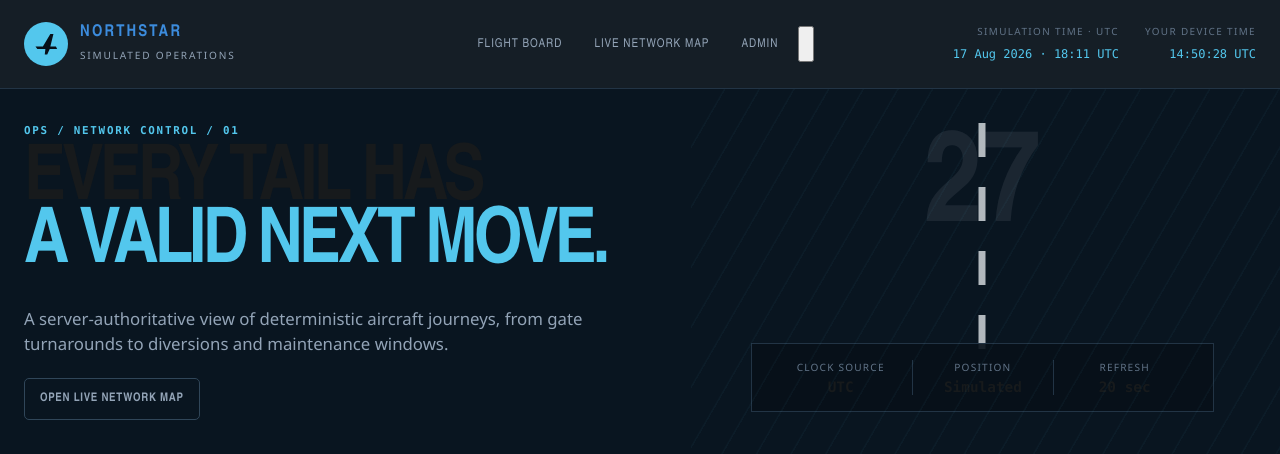
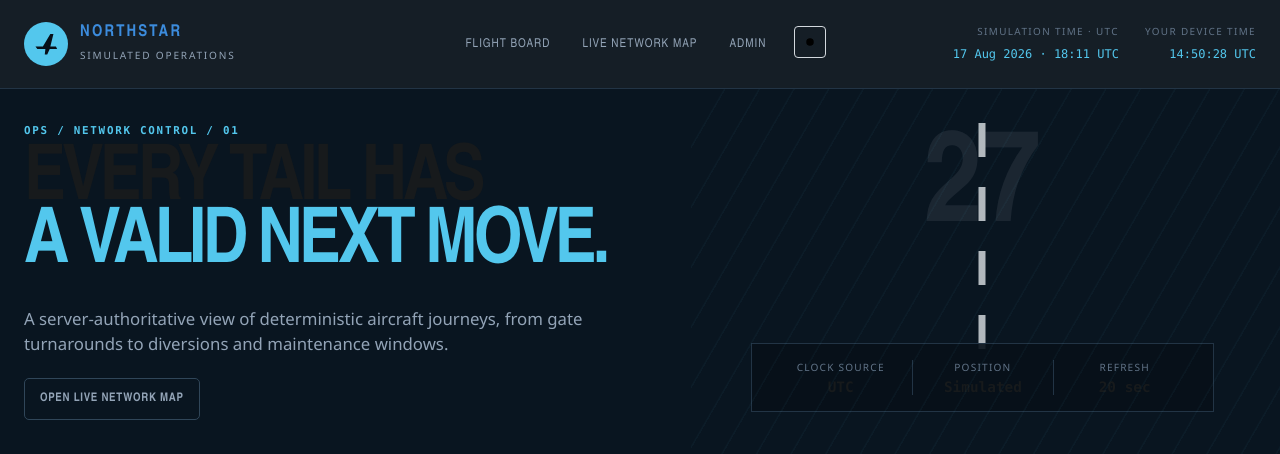
Before and after one commit to rayafakhar/co_pilot, a Django app: page / in a window 1280 px wide. Shown: the top 454 px of the page. Run offline with Django 5.2, Linux system fonts and the light colour scheme; data comes from the database, SQL or seed files in the repository; data that the repository does not hold is empty.

Commit message:
feat: add styling for the theme-toggle button

```diff
--- a/tracker/static/tracker/css/theme.css
+++ b/tracker/static/tracker/css/theme.css
@@ -34,3 +34,18 @@ hr,
 .navbar {
     border-color: var(--border);
 }
+
+/* Simple visible theme‑toggle button */
+#theme-toggle {
+  display: inline-flex;
+  align-items: center;
+  justify-content: center;
+  width: 2rem;
+  height: 2rem;
+  border: 1px solid var(--border);
+  border-radius: 4px;
+  background: transparent;
+  cursor: pointer;
+  margin-left: 0.5rem;
+}
+#theme-toggle:hover { background: var(--bg-surface); }
```
